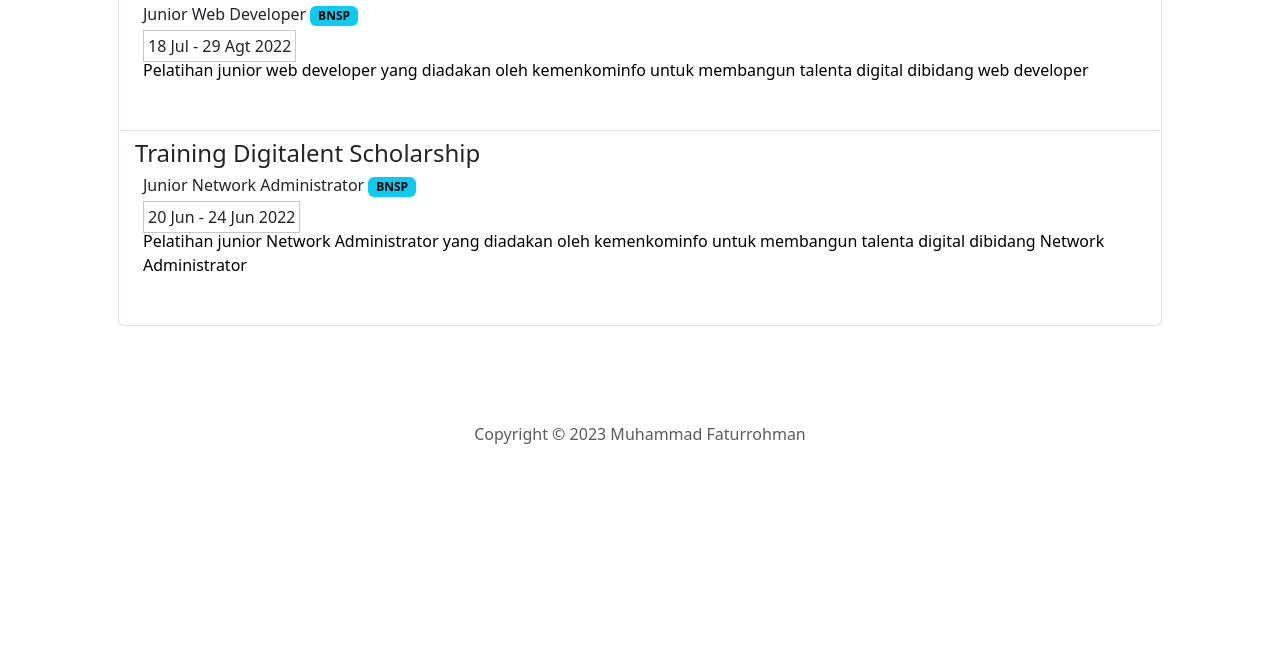
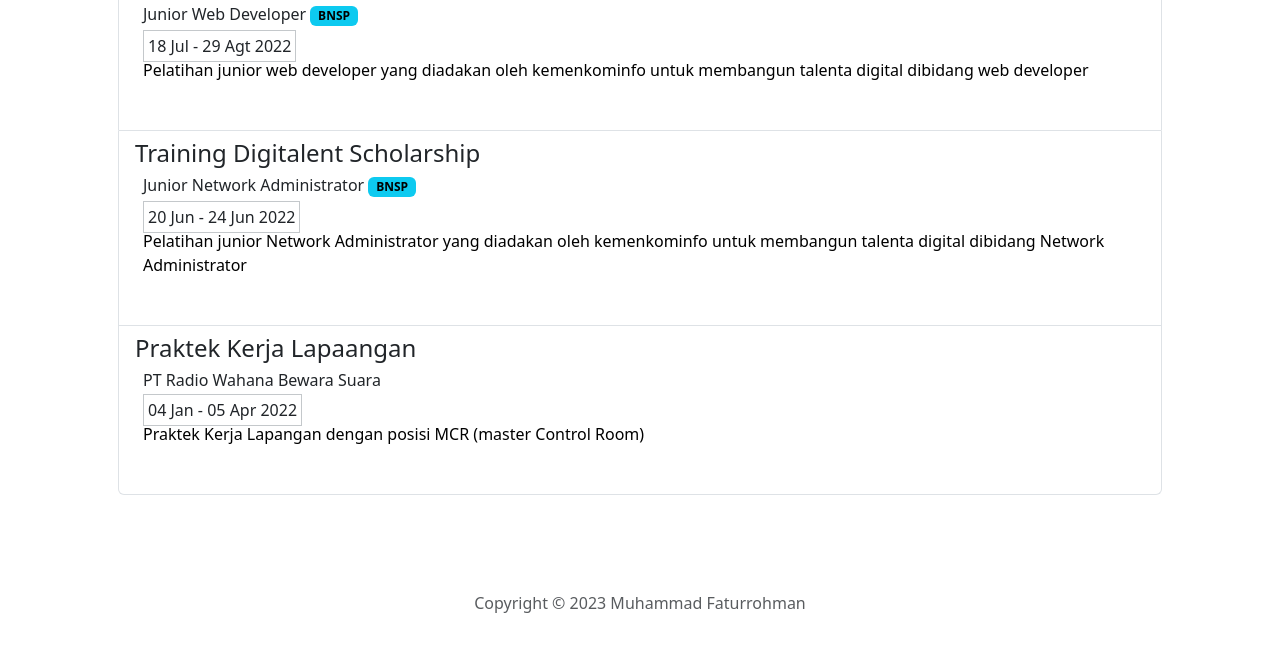
Before and after one commit to mfaturrohman/My-Portfolio, a plain HTML site: page experience.html in a window 1280 px wide. Shown: the part 209-856 px from the top of the page. Before the commit the page ends 800 px from the top, so only its background shows below. Drawn offline with nearby package versions, Linux system fonts and the light colour scheme.

Commit message:
Menambahkan data pada file experience.html

```diff
--- a/experience.html
+++ b/experience.html
@@ -62,6 +62,13 @@
                         oleh
                         kemenkominfo untuk membangun talenta digital dibidang Network Administrator</span><br><br></p>
             </li>
+            <li class="list-group-item">
+                <h4>Praktek Kerja Lapaangan</h4>
+                <h6 class="ms-2">PT Radio Wahana Bewara Suara</h6>
+                <h6 class="ms-2 border d-inline p-1 border-secondary-subtle">04 Jan - 05 Apr 2022</h6>
+                <p class="ms-2"><span style="color: rgb(0, 0, 0);">Praktek Kerja Lapangan dengan posisi MCR (master
+                        Control Room)</span><br><br></p>
+            </li>
         </ul>
     </div>
     </div><!-- Start: Footer -->
```
